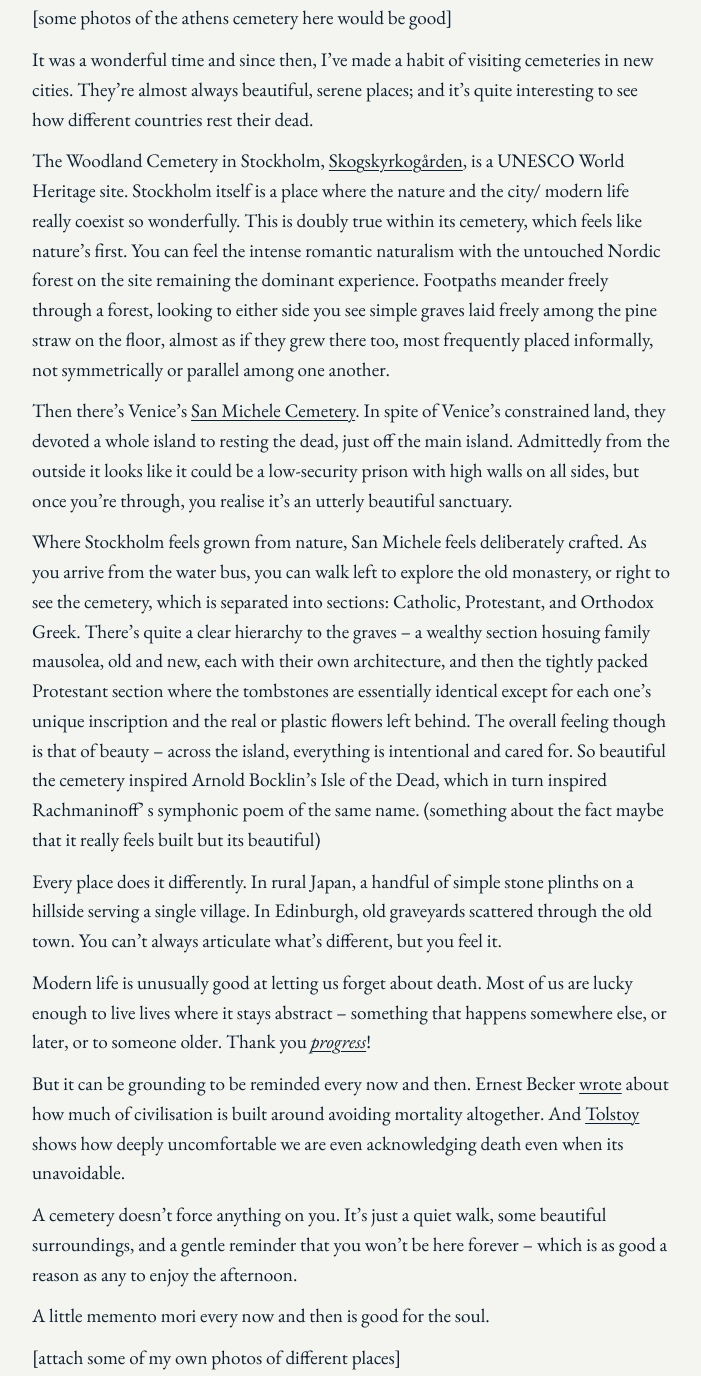
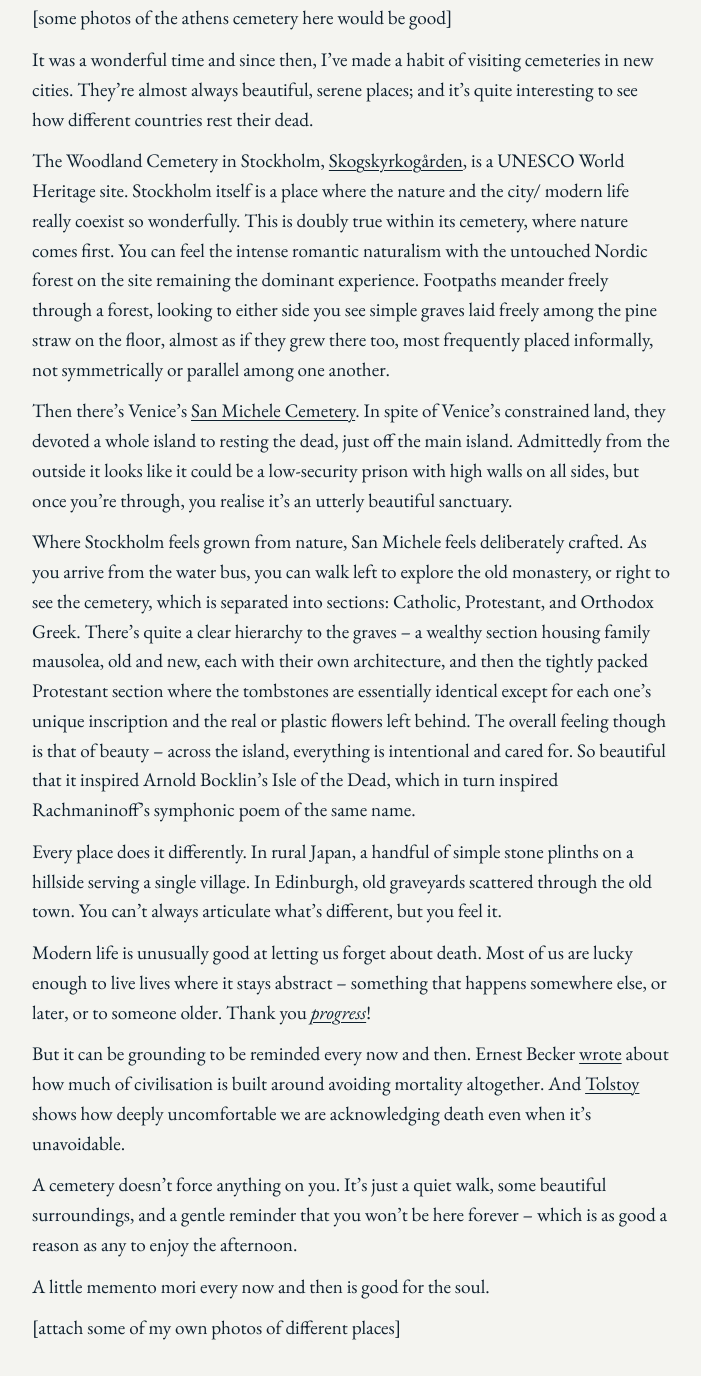
Before and after one commit to timf34/TimFarrelly3.0, an Astro site: page /writing/travel-advice-graveyards in a window 1280 px wide. Shown: the part 564-1940 px from the top of the page, without its empty margins (288-989 px from the left). Built offline with nearby package versions, Linux system fonts and the light colour scheme; Astro itself is replaced by a stand-in of ours.

Commit message:
text good for now

```diff
--- a/src/content/writing/travel-advice-graveyards.md
+++ b/src/content/writing/travel-advice-graveyards.md
@@ -14,17 +14,17 @@ The entrance opens into this wide space of white marble, lined with mausolea --
 
 It was a wonderful time and since then, I've made a habit of visiting cemeteries in new cities. They're almost always beautiful, serene places; and it's quite interesting to see how different countries rest their dead.
 
-The Woodland Cemetery in Stockholm, [Skogskyrkogården](https://en.wikipedia.org/wiki/Skogskyrkog%C3%A5rden), is a UNESCO World Heritage site. Stockholm itself is a place where the nature and the city/ modern life really coexist so wonderfully. This is doubly true within its cemetery, which feels like nature's first. You can feel the intense romantic naturalism with the untouched Nordic forest on the site remaining the dominant experience. Footpaths meander freely through a forest, looking to either side you see simple graves laid freely among the pine straw on the floor, almost as if they grew there too, most frequently placed informally, not symmetrically or parallel among one another.
+The Woodland Cemetery in Stockholm, [Skogskyrkogården](https://en.wikipedia.org/wiki/Skogskyrkog%C3%A5rden), is a UNESCO World Heritage site. Stockholm itself is a place where the nature and the city/ modern life really coexist so wonderfully. This is doubly true within its cemetery, where nature comes first. You can feel the intense romantic naturalism with the untouched Nordic forest on the site remaining the dominant experience. Footpaths meander freely through a forest, looking to either side you see simple graves laid freely among the pine straw on the floor, almost as if they grew there too, most frequently placed informally, not symmetrically or parallel among one another.
 
 Then there's Venice's [San Michele Cemetery](https://en.wikipedia.org/wiki/San_Michele_Cemetery,_Venice). In spite of Venice's constrained land, they devoted a whole island to resting the dead, just off the main island. Admittedly from the outside it looks like it could be a low-security prison with high walls on all sides, but once you're through, you realise it's an utterly beautiful sanctuary.
 
-Where Stockholm feels grown from nature, San Michele feels deliberately crafted. As you arrive from the water bus, you can walk left to explore the old monastery, or right to see the cemetery, which is separated into sections: Catholic, Protestant, and Orthodox Greek. There's quite a clear hierarchy to the graves -- a wealthy section hosuing family mausolea, old and new, each with their own architecture, and then the tightly packed Protestant section where the tombstones are essentially identical except for each one's unique inscription and the real or plastic flowers left behind. The overall feeling though is that of beauty -- across the island, everything is intentional and cared for. So beautiful the cemetery inspired Arnold Bocklin's Isle of the Dead, which in turn inspired Rachmaninoff' s symphonic poem of the same name. (something about the fact maybe that it really feels built but its beautiful)
+Where Stockholm feels grown from nature, San Michele feels deliberately crafted. As you arrive from the water bus, you can walk left to explore the old monastery, or right to see the cemetery, which is separated into sections: Catholic, Protestant, and Orthodox Greek. There's quite a clear hierarchy to the graves -- a wealthy section housing family mausolea, old and new, each with their own architecture, and then the tightly packed Protestant section where the tombstones are essentially identical except for each one's unique inscription and the real or plastic flowers left behind. The overall feeling though is that of beauty -- across the island, everything is intentional and cared for. So beautiful that it inspired Arnold Bocklin's Isle of the Dead, which in turn inspired Rachmaninoff's symphonic poem of the same name.
 
 Every place does it differently. In rural Japan, a handful of simple stone plinths on a hillside serving a single village. In Edinburgh, old graveyards scattered through the old town. You can't always articulate what's different, but you feel it.
 
 Modern life is unusually good at letting us forget about death. Most of us are lucky enough to live lives where it stays abstract -- something that happens somewhere else, or later, or to someone older. Thank you [_progress_](https://ourworldindata.org/life-expectancy)!
 
-But it can be grounding to be reminded every now and then. Ernest Becker [wrote](https://en.wikipedia.org/wiki/The_Denial_of_Death) about how much of civilisation is built around avoiding mortality altogether. And [Tolstoy](https://en.wikipedia.org/wiki/The_Death_of_Ivan_Ilyich) shows how deeply uncomfortable we are even acknowledging death even when its unavoidable.
+But it can be grounding to be reminded every now and then. Ernest Becker [wrote](https://en.wikipedia.org/wiki/The_Denial_of_Death) about how much of civilisation is built around avoiding mortality altogether. And [Tolstoy](https://en.wikipedia.org/wiki/The_Death_of_Ivan_Ilyich) shows how deeply uncomfortable we are acknowledging death even when it's unavoidable.
 
 A cemetery doesn’t force anything on you. It’s just a quiet walk, some beautiful surroundings, and a gentle reminder that you won’t be here forever -- which is as good a reason as any to enjoy the afternoon.
 
```
